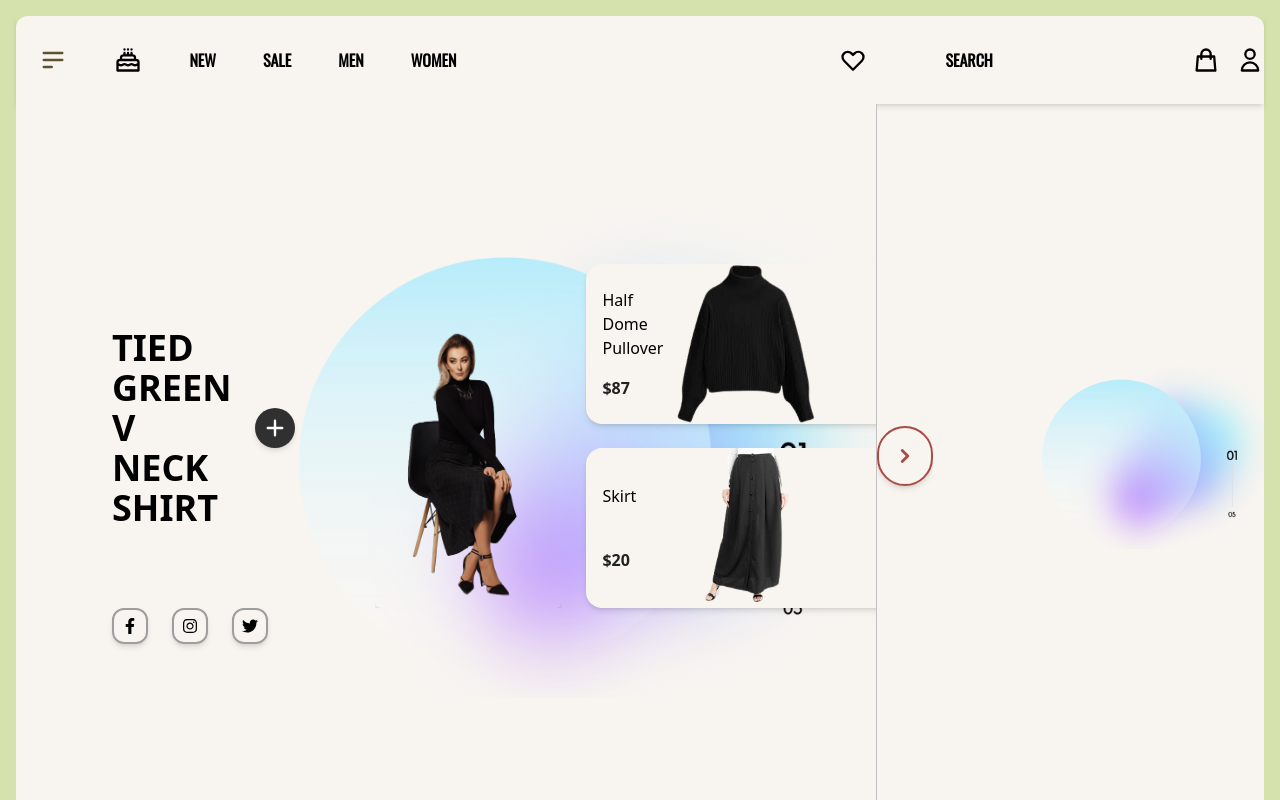
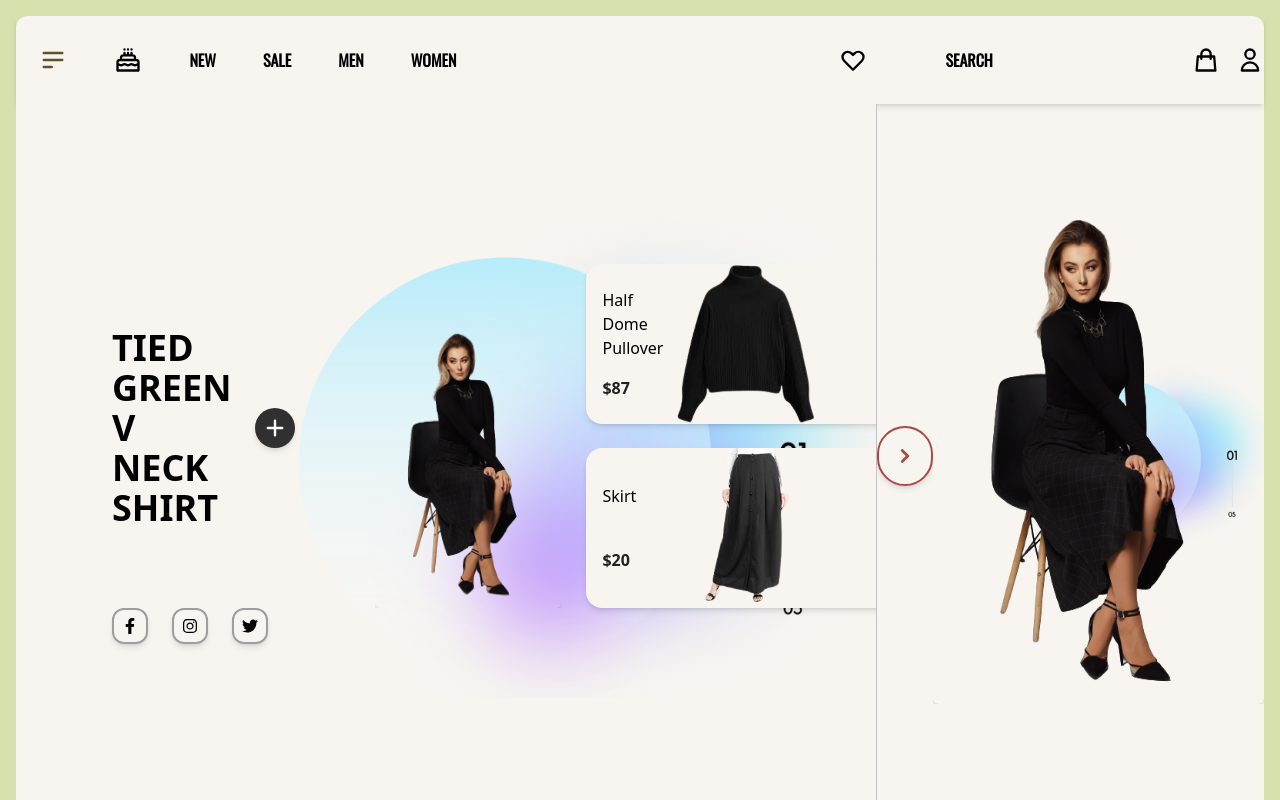
Before and after one commit to SubhanuSRoy/ecommerce-product-page, a Next.js app: page / in a window 1280 px wide. Built offline with nearby package versions, Linux system fonts and the light colour scheme.

Commit message:
ft. animation fixes

```diff
--- a/src/components/Product/Product.js
+++ b/src/components/Product/Product.js
@@ -31,15 +31,10 @@ function Product() {
       .timeline()
       .from(productRef.current, { x: -100, duration: 0.2 })
       .to(productRef.current, { x: 0, duration: 1, ease: "bounce" })
-      .from(imgRef1.current, { opacity: 0, x: 100, duration: 2 })
-      .to(imgRef1.current, { opacity: 1, x: 0, duration: 2, delay: 1 });
+      .from(imgRef1.current, { opacity: 0, x: 100, duration: 1 })
+      .to(imgRef1.current, { opacity: 1, x: 0, duration: 2 });
   }, []);
-  useEffect(() => {
-    t2.current = gsap
-      .timeline()
-      .from(imgRef1.current, { opacity: 0, x: 100, duration: 2 })
-      .to(imgRef1.current, { opacity: 1, x: 0, duration: 2, delay: 1 });
-  }, []);
+
 
   const reverse = () => {
     t2.current.reverse()
--- a/src/components/SIde/Side.js
+++ b/src/components/SIde/Side.js
@@ -1,16 +1,20 @@
 import React from "react";
+import Image from "next/image";
+
 import styles from "../../styles/Side.module.css";
 import { ChevronRightIcon } from "@heroicons/react/solid";
 import HeaderIcon from "../Header/HeaderIcon";
+import p3 from "../../assets/p3.png";
 
 function Side() {
   return (
     <div className={styles.side}>
-      {/* <HeaderIcon
-        Icon={ChevronRightIcon}
-        className={styles.arrow}
-        style={{ padding: 0 }}
-      /> */}
+      <Image
+          className="shadow-md rounded-md"
+          src={p3}
+          height={600}
+          width={400}
+        />
     </div>
   );
 }
```
